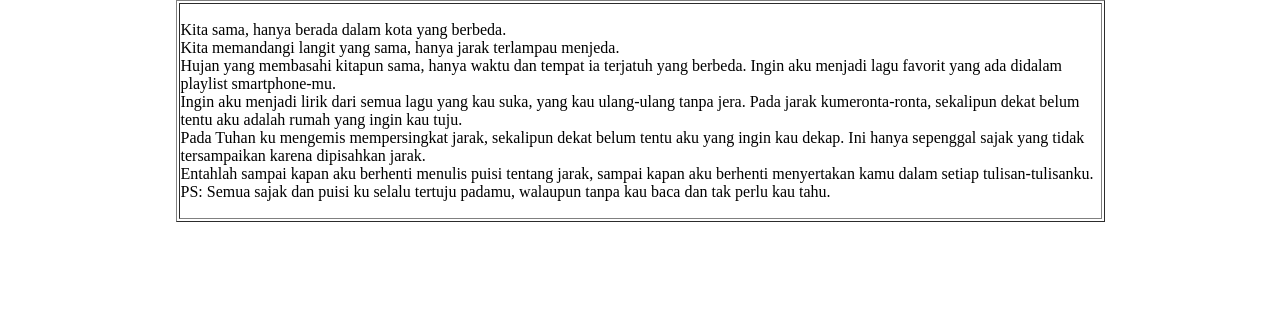
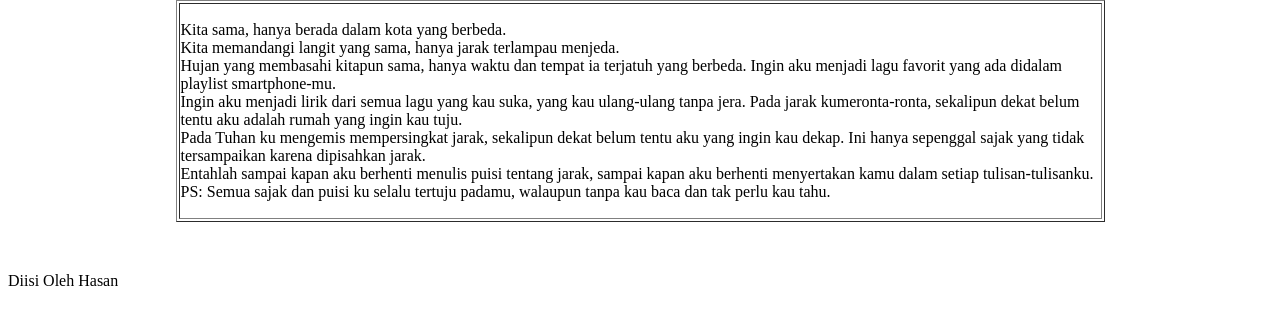
Before and after one commit to MaulidiniSaputra/MaulidiniSaputra.github.io, a plain HTML site: page index.html in a window 1280 px wide. Shown: the part 244-568 px from the top of the page. Drawn offline with Linux system fonts and the light colour scheme.

Commit message:
menambahkan <p> Oleh Hasan

```diff
--- a/index.html
+++ b/index.html
@@ -22,5 +22,6 @@
   </tr>
 </table>
 <p>&nbsp;</p>
+  <p>Diisi Oleh Hasan</p>
 </body>
 </html>
```
